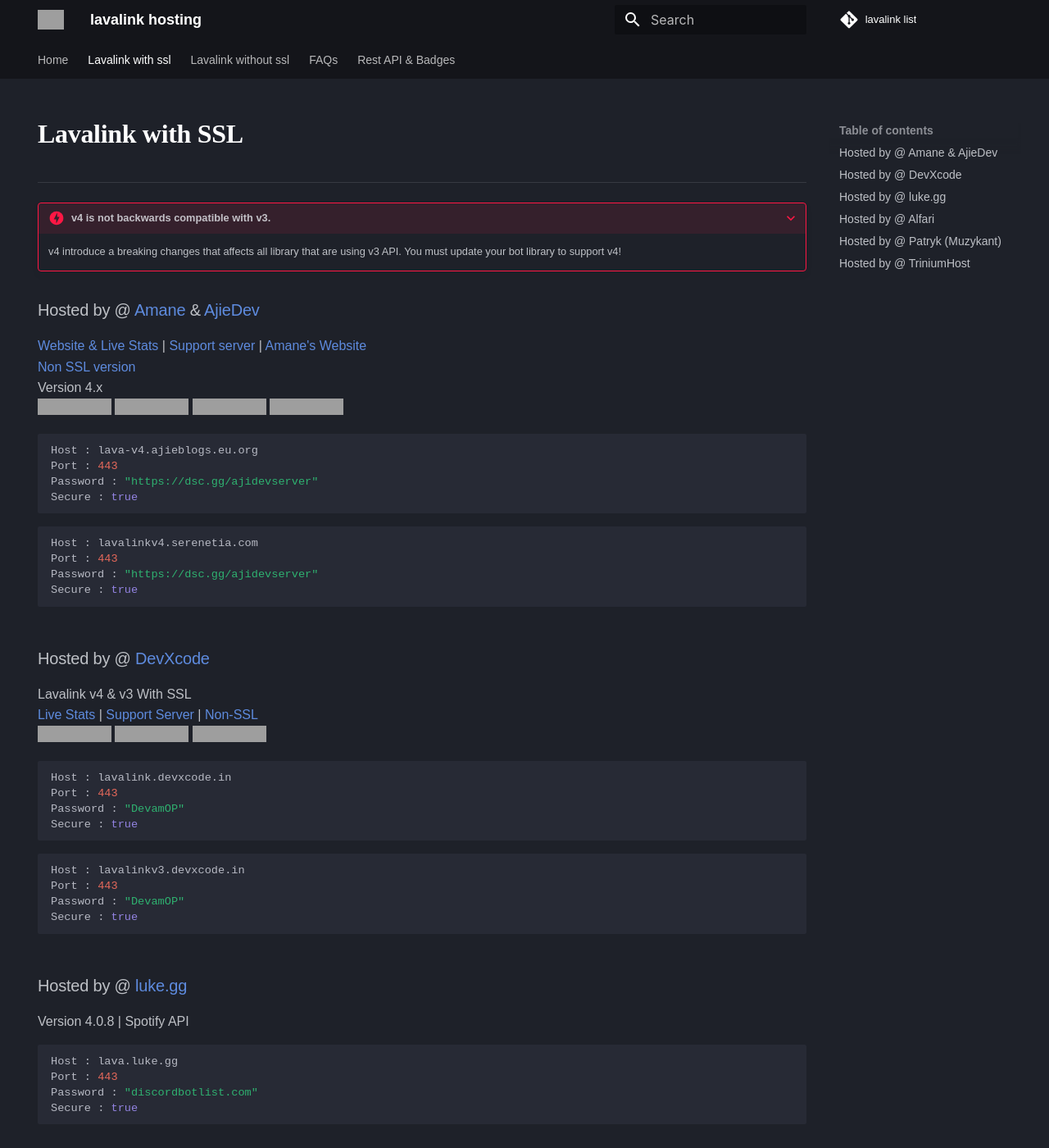
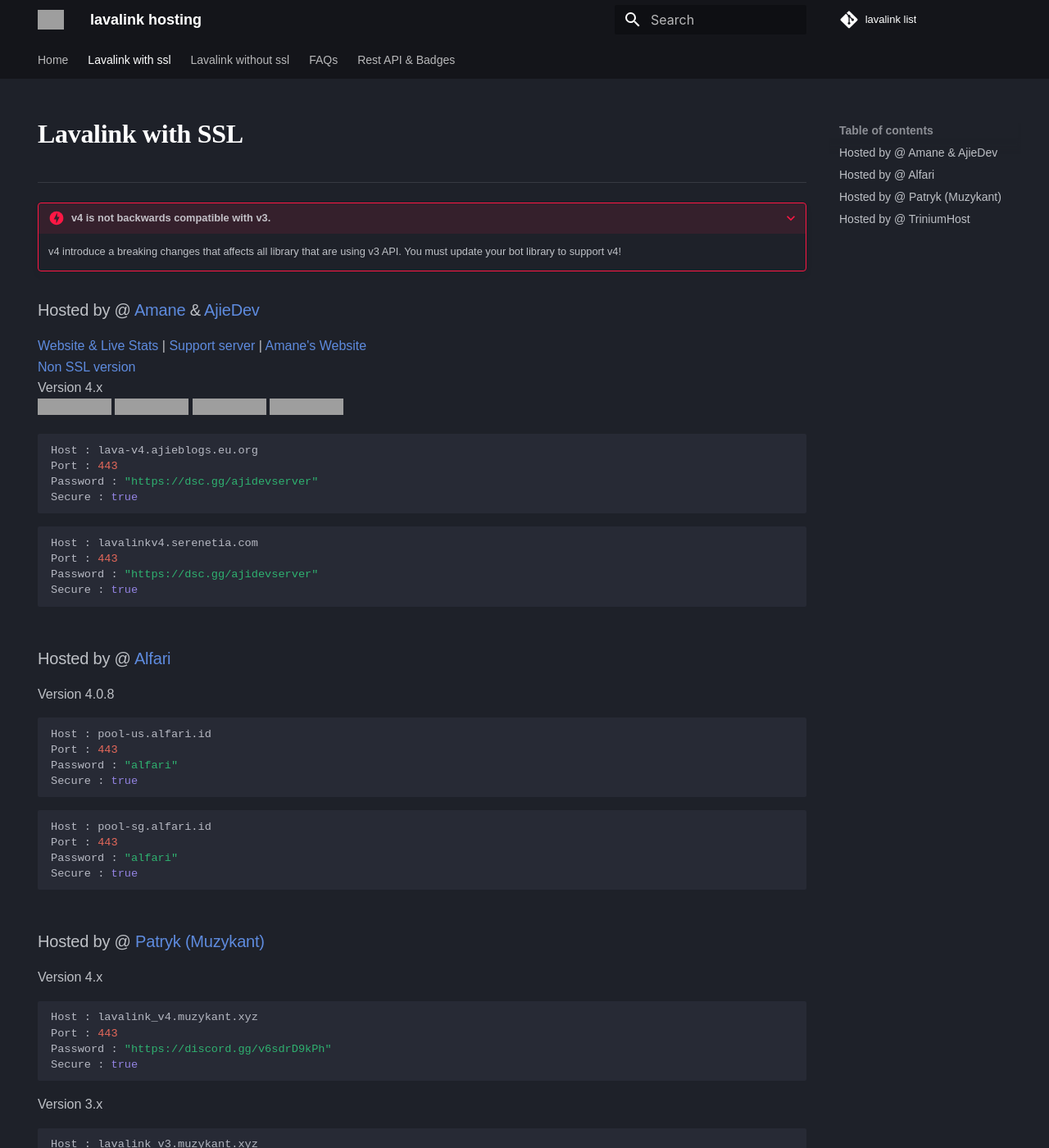
Before and after one commit to DarrenOfficial/lavalink-list, an MkDocs documentation site: the page built from docs/SSL/Lavalink-SSL.md, in a window 1280 px wide and 1400 px high. Shown: the whole window at 82% size. Built offline with MkDocs 1.6.1 and Material for MkDocs 9.7.7, drawn with Linux system fonts in a browser that asks for light colours; some web fonts are replaced; comment, search, counter and statistics services are not loaded; a style sheet for code colours, icons or effects is not loaded; grey boxes are pictures that could not be loaded.

Commit message:
Update Lavalink-SSL.md

````diff
--- a/docs/SSL/Lavalink-SSL.md
+++ b/docs/SSL/Lavalink-SSL.md
@@ -38,35 +38,6 @@ Secure : true
 Host : lavalinkv4.serenetia.com
 Port : 443
 Password : "https://dsc.gg/ajidevserver"
-Secure : true
-```
-
-### Hosted by @ [DevXcode](<https://dsc.gg/devxcode>)<br>
-Lavalink v4 & v3 With SSL<br>
-[Live Stats](https://uptime.devxcode.in) | [Support Server](https://dsc.gg/Devxcode) | [Non-SSL](https://lavalink.darrennathanael.com/NoSSL/Lavalink-NonSSL/#hosted-by-devxcode)
-<br />
-![Status](https://lavalink-list-api.ajieblogs.eu.org/lavalink-devxcode-in-443/badge/Status)
-![Load](https://lavalink-list-api.ajieblogs.eu.org/lavalink-devxcode-in-443/badge/Load)
-![Players](https://lavalink-list-api.ajieblogs.eu.org/lavalink-devxcode-in-443/badge/Players)
-```bash
-Host : lavalink.devxcode.in
-Port : 443
-Password : "DevamOP"
-Secure : true
-```
-```bash
-Host : lavalinkv3.devxcode.in
-Port : 443
-Password : "DevamOP"
-Secure : true
-```
-
-### Hosted by @ [luke.gg](https://luke.gg)
-Version 4.0.8 | Spotify API
-```bash
-Host : lava.luke.gg
-Port : 443
-Password : "discordbotlist.com"
 Secure : true
 ```
 
````
